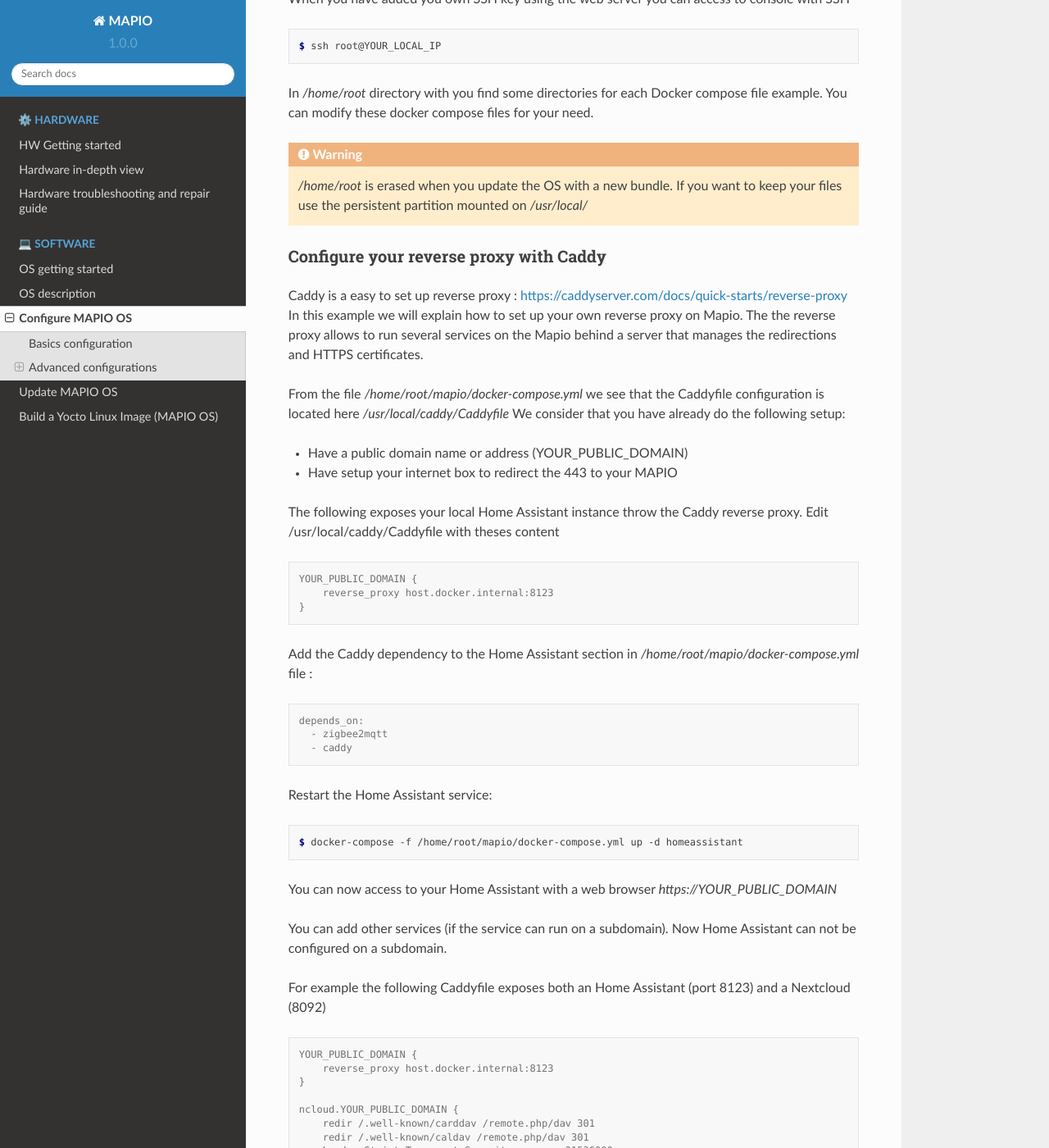
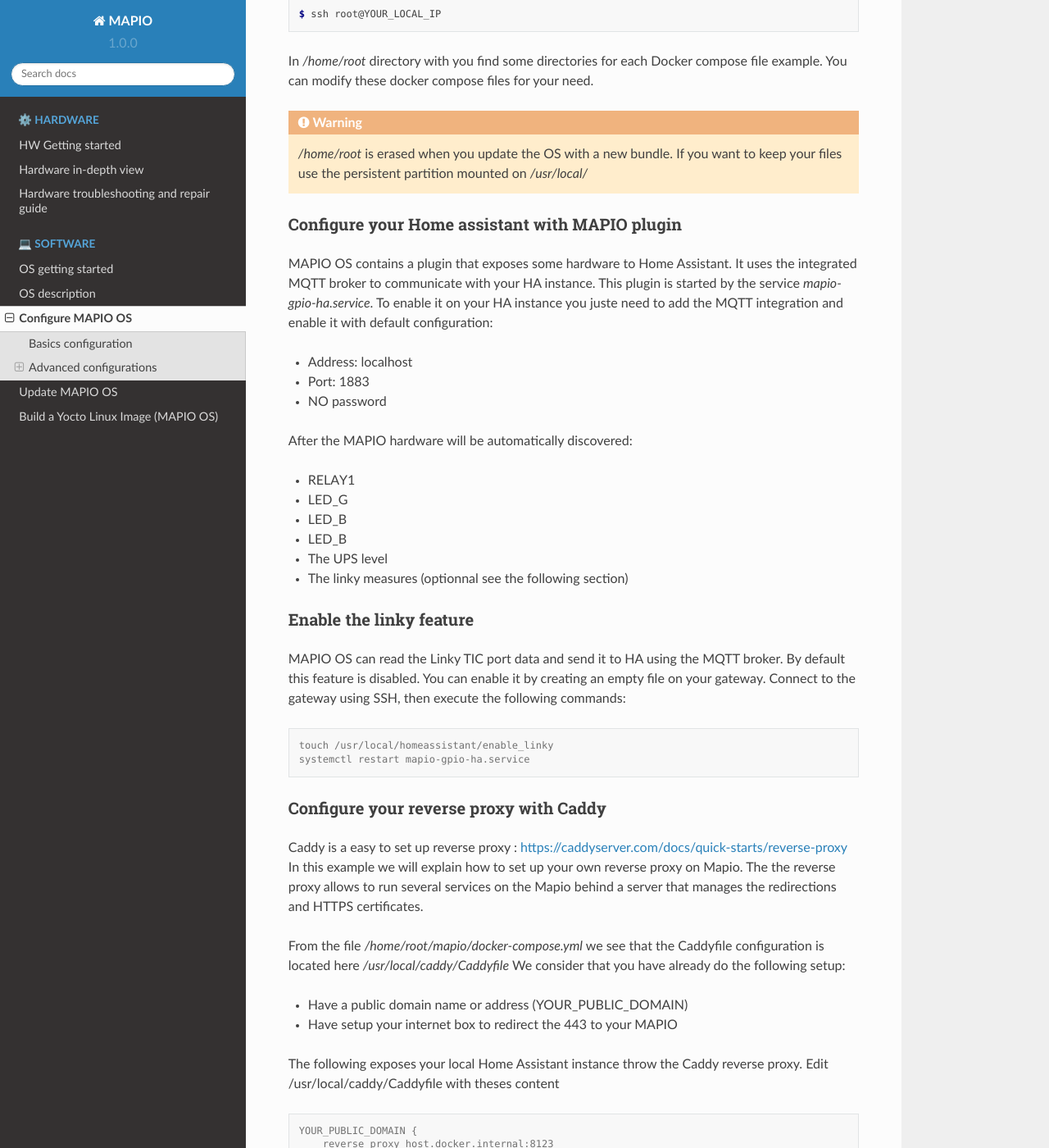
Before and after one commit to pcurt/mapio-docs, a Sphinx documentation site: the page built from docs/source/os-configure.rst, in a window 1280 px wide and 1400 px high, scrolled down 890 px. Shown: the whole window at 82% size. Built offline with Sphinx 7.4.7 and the Read the Docs theme 2.0.0, drawn with Linux system fonts in a browser that asks for light colours.

Commit message:
feat: update os-configure page

```diff
--- a/docs/source/os-configure.rst
+++ b/docs/source/os-configure.rst
@@ -34,6 +34,38 @@
 
 .. warning::
     */home/root* is erased when you update the OS with a new bundle. If you want to keep your files use the persistent partition mounted on */usr/local/*
+
+Configure your Home assistant with MAPIO plugin
+^^^^^^^^^^^^^^^^^^^^^^^^^^^^^^^^^^^^^^^^^^^^^^^^^^
+
+MAPIO OS contains a plugin that exposes some hardware to Home Assistant. It uses the integrated MQTT broker to communicate with your HA instance.
+This plugin is started by the service *mapio-gpio-ha.service*.
+To enable it on your HA instance you juste need to add the MQTT integration and enable it with default configuration:
+
+* Address: localhost
+* Port: 1883
+* NO password
+
+After the MAPIO hardware will be automatically discovered:
+
+* RELAY1
+* LED_G
+* LED_B
+* LED_B
+* The UPS level
+* The linky measures (optionnal see the following section)
+
+Enable the linky feature
+^^^^^^^^^^^^^^^^^^^^^^^^^
+
+MAPIO OS can read the Linky TIC port data and send it to HA using the MQTT broker.
+By default this feature is disabled. You can enable it by creating an empty file on your gateway.
+Connect to the gateway using SSH, then execute the following commands:
+
+.. code-block:: console
+
+    touch /usr/local/homeassistant/enable_linky
+    systemctl restart mapio-gpio-ha.service
 
 Configure your reverse proxy with Caddy
 ^^^^^^^^^^^^^^^^^^^^^^^^^^^^^^^^^^^^^^^^
```
Also changed, not shown: docs/images/webapp_home.png.
